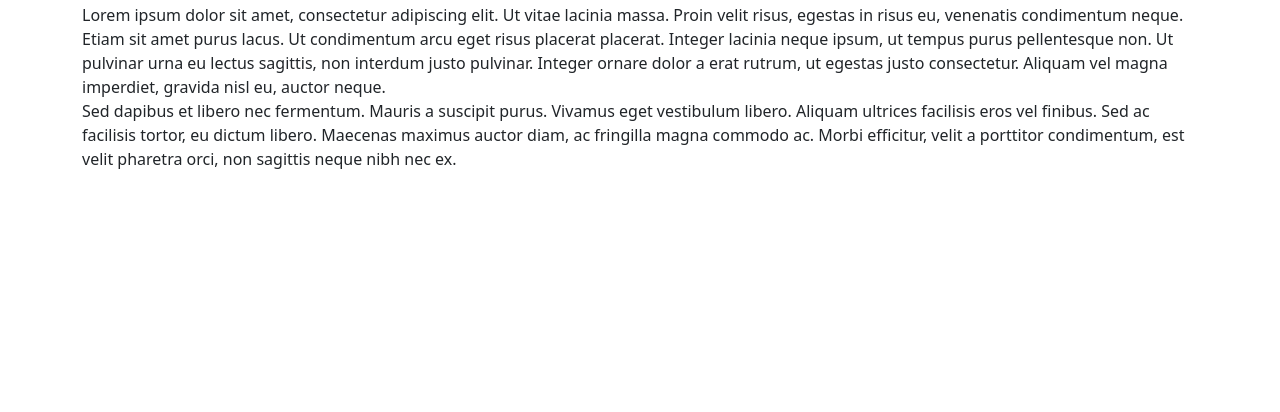
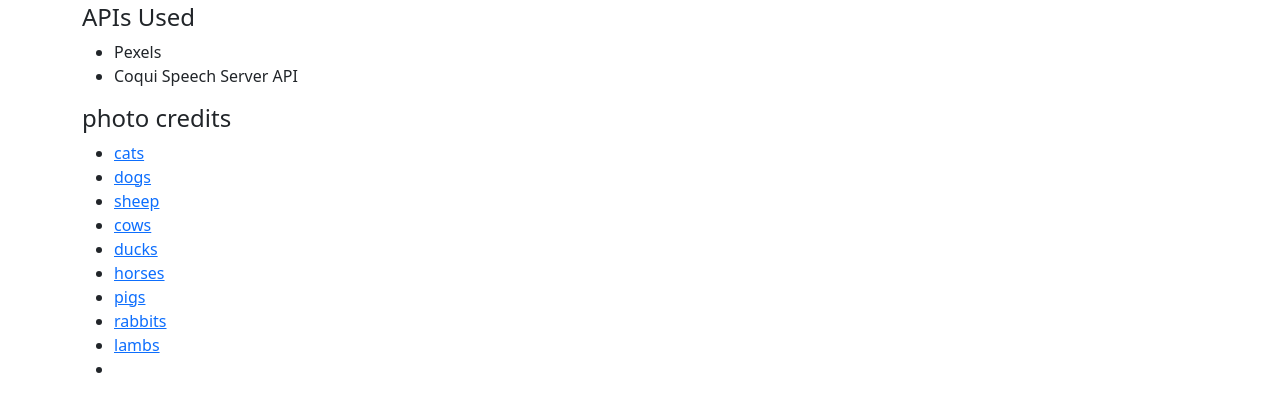
Before and after one commit to maracw/233JS-Welsh, a website built with webpack: page src/about.html in a window 1280 px wide. Shown: the part 276-688 px from the top of the page. Built offline with nearby package versions, Linux system fonts and the light colour scheme.

Commit message:
updated about

```diff
--- a/src/about.html
+++ b/src/about.html
@@ -7,14 +7,44 @@
   <div id="navbar"></div>
 
   <h1>About</h1>
-
-  <p>Lorem ipsum dolor sit amet, consectetur adipiscing elit. Ut vitae lacinia massa. Proin velit risus, egestas in risus eu, venenatis condimentum neque.
-    Etiam sit amet purus lacus. Ut condimentum arcu eget risus placerat placerat. Integer lacinia neque ipsum, ut tempus purus pellentesque non.
-    Ut pulvinar urna eu lectus sagittis, non interdum justo pulvinar.
-    Integer ornare dolor a erat rutrum, ut egestas justo consectetur. Aliquam vel magna imperdiet, gravida nisl eu, auctor neque.<br>
-    Sed dapibus et libero nec fermentum. Mauris a suscipit purus. Vivamus eget vestibulum libero. Aliquam ultrices facilisis eros vel finibus.
-    Sed ac facilisis tortor, eu dictum libero. Maecenas maximus auctor diam, ac fringilla magna commodo ac. Morbi efficitur, velit a porttitor condimentum,
-    est velit pharetra orci, non sagittis neque nibh nec ex.</p>
+  <h4>APIs Used</h4>
+  <ul>
+    <li>Pexels</li>
+    <li>Coqui Speech Server API</li>
+  </ul>
+  <h4>photo credits</h4>
+  <ul>
+    <li>
+    <a href="https://www.pexels.com/photo/white-and-black-long-fur-cat-140134/">cats</a>
+    </li>
+    <li>
+      <a href="https://www.pexels.com/photo/two-brown-dogs-on-field-2197905/">dogs</a>
+    </li>
+    <li>
+      <a href="https://www.pexels.com/photo/herd-of-sheep-on-green-grass-field-3793929/ ">sheep</a>
+    </li>
+    <li>
+      <a href="https://www.pexels.com/photo/4-cows-behind-black-metal-rails-162801/">cows</a>
+    </li>
+    <li>
+      <a href="https://www.pexels.com/photo/ducks-walking-near-pond-5715026/">ducks</a>
+    </li>
+    <li>
+      <a href="https://www.pexels.com/photo/two-horses-standing-on-grass-field-614507/">horses</a>
+    </li>
+    <li>
+      <a href="https://www.pexels.com/photo/swine-of-pigs-in-pigpen-2737175/">pigs</a>
+    </li>
+    <li>
+      <a href="https://www.pexels.com/photo/brown-and-white-rabbits-on-brown-wooden-window-10963093/">rabbits</a>
+    </li>
+    <li>
+      <a href="https://www.pexels.com/photo/close-up-photo-of-two-lambs-on-green-grass-4264432/">lambs</a>
+    </li>
+    <li>
+      <a href="https://www.pexels.com/photo/black-and-white-goats-lying-on-grass-12734701/"></a>
+    </li>
+  </ul>
 
 
 
--- a/src/js/addAWord.js
+++ b/src/js/addAWord.js
@@ -32,7 +32,7 @@
         //bind methods to class
         this.GenerateOneCard=this.GenerateOneCard.bind(this);
         this.AddWelshToCard=this.AddWelshToCard.bind(this);
-
+        this.FetchAudio=this.FetchAudio.bind(this);
         //add methods to ui elements
         this.pexelsBtn.onclick=this.GetOnePexels.bind(this);
         this.englishBtn.onclick=this.AddEnglishToCard.bind(this);
@@ -57,7 +57,7 @@
             //do things
             this.state.photos=photodata.photos;
             console.log(this.state.photos[0].photographer);
-            document.getElementById("preview-area").innerHTML=this.GenerateOneCard(0);
+            document.getElementById("card-b2").innerHTML=this.GenerateOneCard(0);
             //place pic
             //document.getElementById("fetch-img").src=this.state.photos[0].src.small;
         });
@@ -88,6 +88,7 @@
             event.preventDefault();
             let text=document.getElementById("welsh").value;
             document.getElementById("welsh-card").innerHTML=text;
+            this.FetchAudio();
         }
 
         AddPluralToCard(){
@@ -95,6 +96,19 @@
             let text=document.getElementById("welsh-plural").value;
             document.getElementById("welsh-card-pl").innerHTML=text;
         }
+
+        FetchAudio(){
+            const input = document.getElementById("welsh").value;
+            //build the string
+            const inputForCall = encodeURIComponent(input);
+            let audioElement=document.getElementById("audio");
+            const call=`https://tts.techiaith.cymru/coqui-tts/api/v1?testun=${inputForCall}&siaradwr=&api_key=6ec83e1b-9879-4bc8-b28a-134fa218a5ed`;
+            const string=`
+                <source src=${call} type="audio/wav">
+                    Your browser does not support the audio element.`;
+            audioElement.innerHTML = string;
+        }
+        //m
     //method to add card to list
     //method to make lists
     //method to display success and ask for next step
```
Also changed, not shown: src/addAWord.html (+4 -2 lines).
